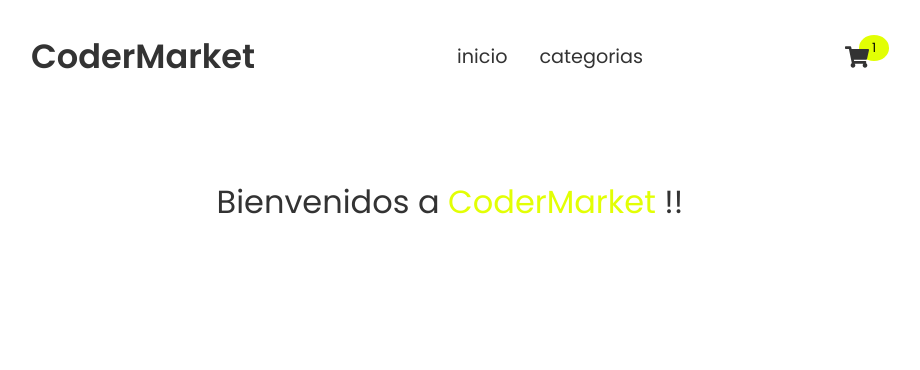
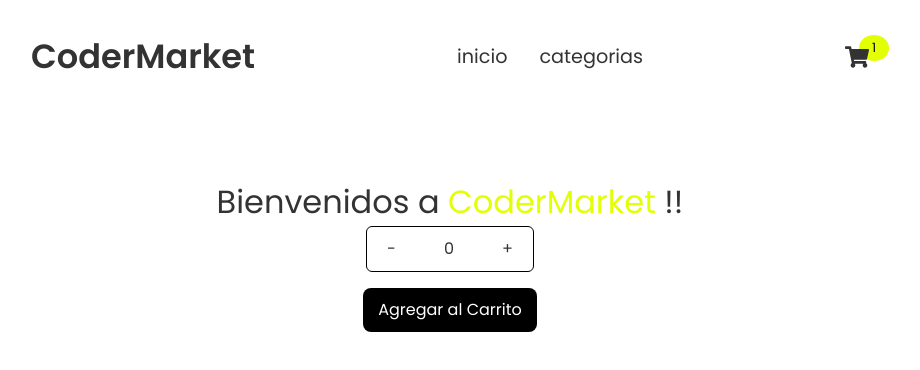
Before and after one commit to facchin21/Ecommerce-coder, a React (Vite) app: page / in a window 1280 px wide. Shown: the top 370 px of the page, without its empty margins (190-1110 px from the left). Built offline with nearby package versions, Linux system fonts and the light colour scheme.

Commit message:
Agrego ItemCount mas Modal para mostrar el error.

```diff
--- /dev/null
+++ b/src/components/ItemCount.jsx
@@ -0,0 +1,47 @@
+import { useState } from "react";
+import '../styled/ItemCount.scss'
+import { Modal } from "./Modal";
+
+export const ItemCount = () => {
+    const [count, setCount] = useState(0);
+    const [showModal, setShowModal] = useState(false);
+    const stock = 5;
+
+    const onAdd = () => {
+        if (count < stock) {
+            setCount(prevCount => prevCount + 1);
+        } else {
+            setShowModal(true);
+        }
+    };
+
+    const onDecrement = () => {
+        if (count > 0) {
+            setCount(prevCount => prevCount - 1);
+        }
+    };
+
+    const closeModal = () => {
+        setShowModal(false);
+    };
+
+    return (
+        <>
+            <div className="container__count">
+                <span className="count__decrement" onClick={onDecrement}> - </span>
+                <span>
+                    <span>{count}</span>
+                </span>
+                <span className="count__increment" onClick={onAdd}> + </span>
+            </div>
+            <button className="button__count-add">Agregar al Carrito</button>
+
+            {showModal && (
+                <Modal
+                    message={`No puedes agregar más de ${stock} productos.`}
+                    onClose={closeModal}
+                />
+            )}
+        </>
+    )
+}
--- a/src/components/ItemListContainer.jsx
+++ b/src/components/ItemListContainer.jsx
@@ -1,8 +1,10 @@
 import '../styled/ItemList.scss'
+import { ItemCount } from './ItemCount'
 export const ItemListContainer = ({greeting}) => {
   return (
     <div className="ItemList__container">
         <h1>Bienvenidos a <span>{greeting}</span> !!</h1>
+        <ItemCount/>
     </div>
   )
 }
--- /dev/null
+++ b/src/components/Modal.jsx
@@ -0,0 +1,13 @@
+import '../styled/Modal.scss'
+
+export const Modal = ({message, onClose}) =>{
+    return(
+        <div className='modal__backdrop'>
+            <div className='modal__content'>
+                <p>{message}</p>
+                <button onClick={onClose}
+                className='modal__close'>Cerrar</button>
+            </div>
+        </div>
+    )
+}
--- /dev/null
+++ b/src/styled/ItemCount.scss
@@ -0,0 +1,36 @@
+@import '../global/styled';
+
+.container__count{
+    display: flex;
+    flex-direction: row;
+    justify-content: center;
+    align-items: center;
+    gap: 3rem;
+    padding: 10px 20px;
+    margin-bottom: 1rem;
+    border: 1px solid $text-color;
+    border-radius: 6px;
+}
+.count__decrement,
+.count__increment{
+    cursor: pointer;
+    transition: all 300ms ease-in-out;
+
+    &:hover{
+        color: $details-color;
+    }
+}
+
+.button__count-add{
+    cursor: pointer;
+    padding: 10px 15px;
+    border-radius: 8px;
+    color : $primary-color;
+    background-color: $text-color;
+    transition: all 500ms ease-in-out;
+
+    &:hover{
+        background-color: $details-color;
+        color: $text-color;
+    }
+}
--- /dev/null
+++ b/src/styled/Modal.scss
@@ -0,0 +1,37 @@
+@import '../global/styled';
+
+.modal__backdrop {
+    position: fixed;
+    top: 0;
+    left: 0;
+    right: 0;
+    bottom: 0;
+    display: flex;
+    justify-content: center;
+    align-items: center;
+    background-color: rgba(0, 0, 0, 0.5);
+    z-index: 1000;
+}
+
+.modal__content {
+    background-color: white;
+    padding: 20px;
+    border-radius: 10px;
+    text-align: center;
+    width: 300px;
+    box-shadow: 0 4px 8px rgba(0, 0, 0, 0.2);
+}
+
+.modal__close {
+    cursor: pointer;
+    border: none;
+    margin-top: 10px;
+    padding: 10px 20px;
+    border-radius: 5px;
+    color: white;
+    background-color: #ff4d4d;
+
+    &:hover{
+        background-color: #ff3333;
+    }
+}
```
